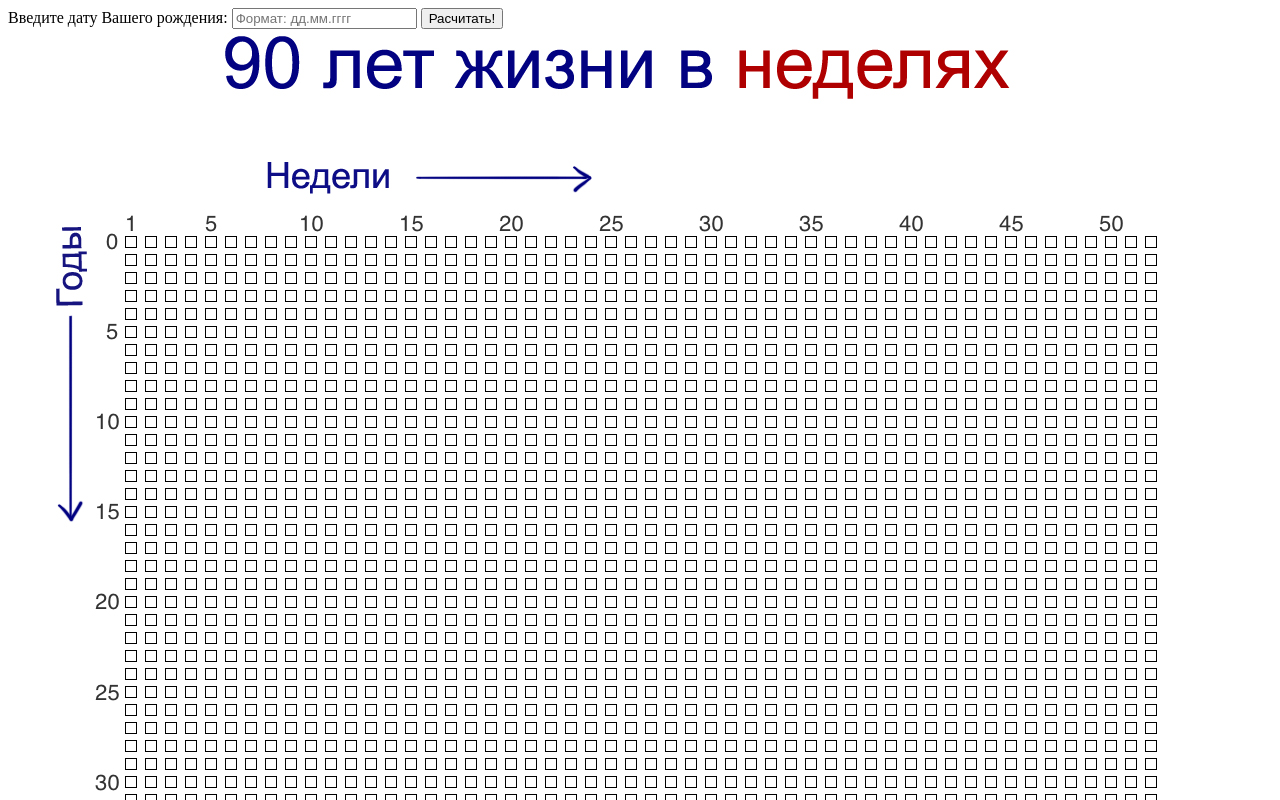
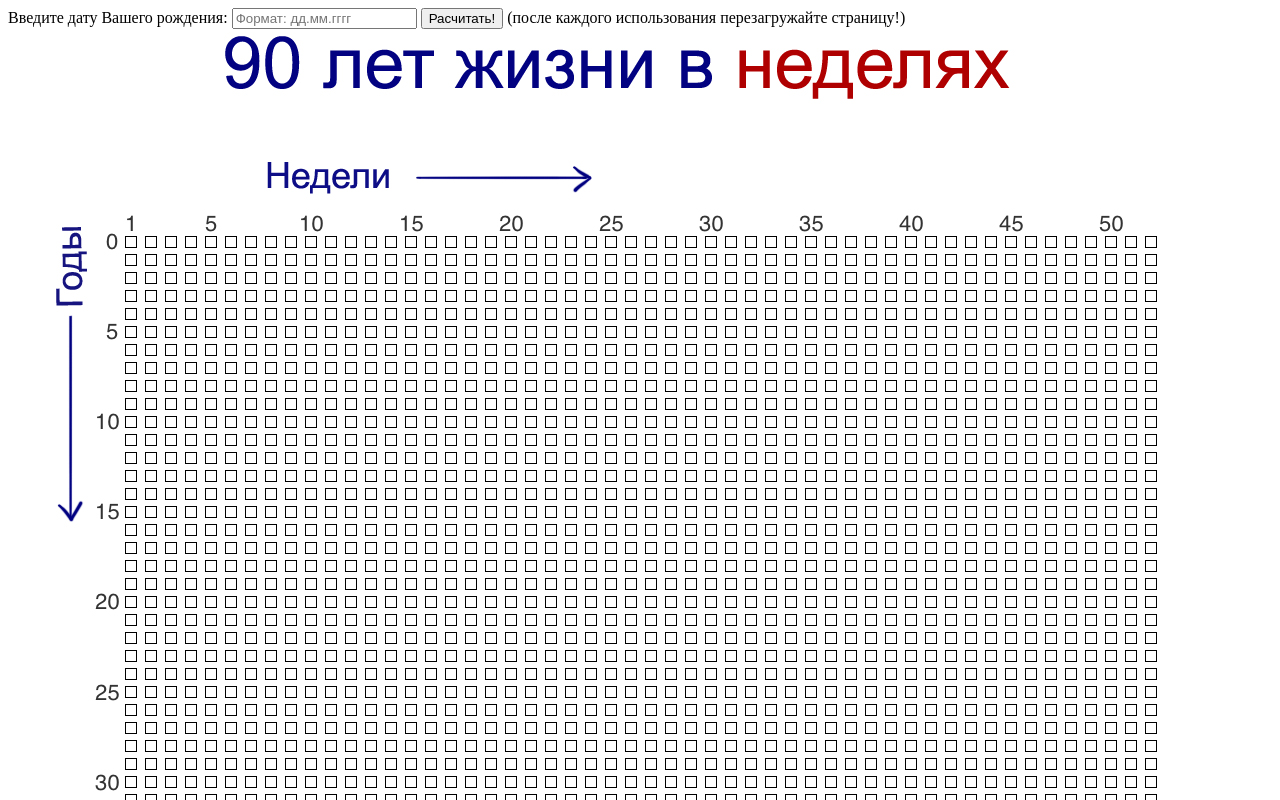
Before and after one commit to MasterGroosha/lifetime, a plain HTML site: page index.html in a window 1280 px wide. Drawn offline with Linux system fonts and the light colour scheme.

Commit message:
Добавлено предупреждение о перезагрузке страницы. Честно:  мне лень ковыряться в этом говнокоде

```diff
--- a/index.html
+++ b/index.html
@@ -17,7 +17,7 @@
 </div>
 <div id="menu">
 Введите дату Вашего рождения: <input type="text" id="start_date" placeholder="Формат: дд.мм.гггг">
-<input type="button" id="btn_test" value="Расчитать!"><br>
+<input type="button" id="btn_test" value="Расчитать!"> (после каждого использования перезагружайте страницу!)<br>
 </div>
 
 <canvas id='canvas' width="0" height="0">1</canvas>
```
